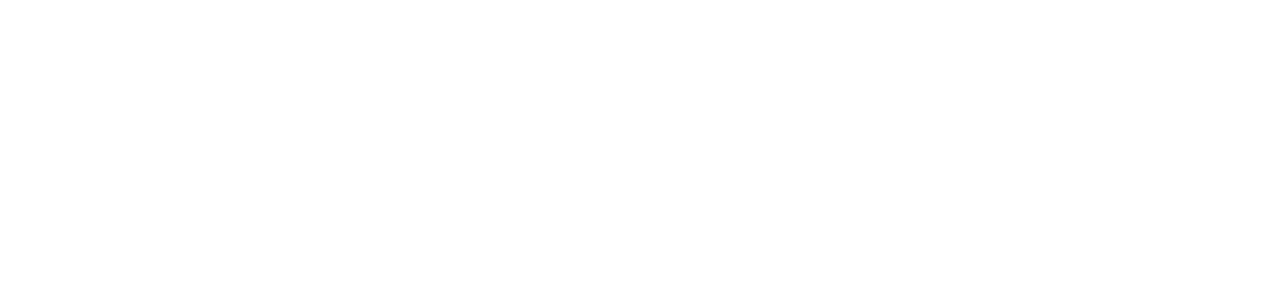
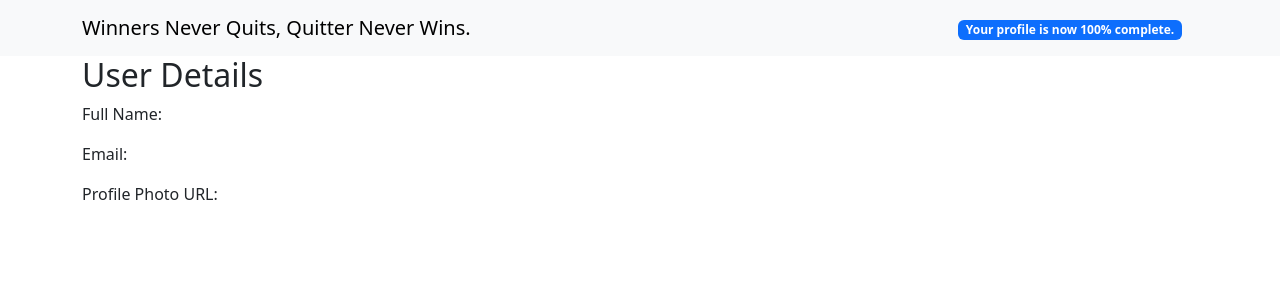
Before and after one commit to harisaini778/ExpenseTracker, a React (Create React App) app: page /UserDetailsDisplay in a window 1280 px wide. Before the commit this address had no page. Shown: the top 300 px of the page. Built offline with nearby package versions, Linux system fonts and the light colour scheme; no server answers.

Commit message:
added the new component user details component which displays the user details on the screen

```diff
--- a/src/App.js
+++ b/src/App.js
@@ -3,6 +3,7 @@
 import { Home } from "./components/Home";
 import { LogIn } from "./components/Login";
 import { Profile} from "./components/Profile";
+import { UserDetailsDisplay } from "./components/UserDetailsDisplay";
 
 const App = () => {
   return (
@@ -12,6 +13,7 @@
         <Route path="/Home" element={<Home />} />
         <Route path="/LogIn" element={<LogIn />} />
         <Route path="/Profile" element={<Profile />} />
+         <Route path="/UserDetailsDisplay" element={<UserDetailsDisplay />} />
       </Routes>
     </Router>
   );
--- a/src/components/Home.js
+++ b/src/components/Home.js
@@ -15,7 +15,7 @@
           {/* <NavBar /> */}
          <Navbar expand="lg" className="bg-body-tertiary">
       <Container>
-        <Navbar.Brand href="#home">Welocome To The Expense Tracker!!!</Navbar.Brand>
+        <Navbar.Brand>Welocome To The Expense Tracker!!!</Navbar.Brand>
         <Navbar.Toggle aria-controls="basic-navbar-nav" />
         <Navbar.Collapse id="basic-navbar-nav">
                       <Nav className="ms-auto">
--- a/src/components/Profile.js
+++ b/src/components/Profile.js
@@ -4,11 +4,14 @@
 import Navbar from "react-bootstrap/Navbar";
 import { Stack } from "react-bootstrap";
 import { Badge, Alert } from "react-bootstrap";
+import { UserDetailsDisplay } from "./UserDetailsDisplay";
+import { useNavigate } from "react-router-dom";
 
 export const Profile = () => {
   const [fullName, setFullName] = useState("");
   const [profilePhotoUrl, setProfilePhotoUrl] = useState("");
   const [showAlert, setShowAlert] = useState(false); // State for controlling the alert
+  const navigate = useNavigate();
 
   const handleFullNameChange = (e) => {
     setFullName(e.target.value);
@@ -48,6 +51,9 @@
       setFullName("");
       setProfilePhotoUrl("");
       setShowAlert(true); // Show the success alert
+
+      // Navigate to UserDetailsDisplay upon successful update
+      navigate("/UserDetailsDisplay");
     } catch (error) {
       console.error("Error updating user profile:", error);
     }
@@ -72,11 +78,8 @@
             <Nav className="ms-auto">
               <Stack direction="horizontal">
                 <div>
-                  <Badge>Your profile is 64% complete.</Badge>
+                  <Badge>Your profile is 64% complete.Update the profile now!</Badge>
                 </div>
-                <Nav.Link href="#home" style={{ color: "blue" }}>
-                  Click here to complete it now.
-                </Nav.Link>
               </Stack>
             </Nav>
           </Navbar.Collapse>
--- /dev/null
+++ b/src/components/UserDetailsDisplay.js
@@ -0,0 +1,66 @@
+import React, { useState, useEffect } from "react";
+import Container from "react-bootstrap/Container";
+import Navbar from "react-bootstrap/Navbar";
+import { Stack } from "react-bootstrap";
+import { Badge } from "react-bootstrap";
+import { Nav } from "react-bootstrap";
+
+export const UserDetailsDisplay = () => {
+  const [userData, setUserData] = useState({});
+    const [isLoading, setIsLoading] = useState(true);
+
+
+  useEffect(() => {
+    // Replace with the actual URL for your GET request
+    fetch("http://localhost:9099/emulator/v1/projects/expensetracker-4ddaf/config")
+      .then((response) => {
+        if (!response.ok) {
+          throw new Error("Network response was not ok");
+        }
+        return response.json();
+      })
+      .then((data) => {
+        setUserData(data);
+        setIsLoading(false);
+      })
+      .catch((error) => {
+        console.error("Error fetching user details:", error);
+        setIsLoading(false);
+      });
+  }, []);
+
+  return (
+    <div>
+      <Navbar expand="lg" className="bg-body-tertiary">
+        <Container>
+          <Navbar.Brand>
+            Winners Never Quits, Quitter Never Wins.
+          </Navbar.Brand>
+          <Navbar.Toggle aria-controls="basic-navbar-nav" />
+          <Navbar.Collapse id="basic-navbar-nav">
+            <Nav className="ms-auto">
+              <Stack direction="horizontal">
+                <div>
+                  <Badge>Your profile is now 100% complete.</Badge>
+                              </div>
+                              <Nav.Link></Nav.Link>
+              </Stack>
+            </Nav>
+          </Navbar.Collapse>
+        </Container>
+      </Navbar>
+      <Container>
+        {isLoading ? (
+          <p>Loading...</p>
+        ) : (
+          <div>
+            <h2>User Details</h2>
+            <p>Full Name: {userData.fullName}</p>
+            <p>Email: {userData.email}</p>
+            <p>Profile Photo URL: {userData.profilePhotoUrl}</p>
+          </div>
+        )}
+      </Container>
+    </div>
+  );
+};
```
